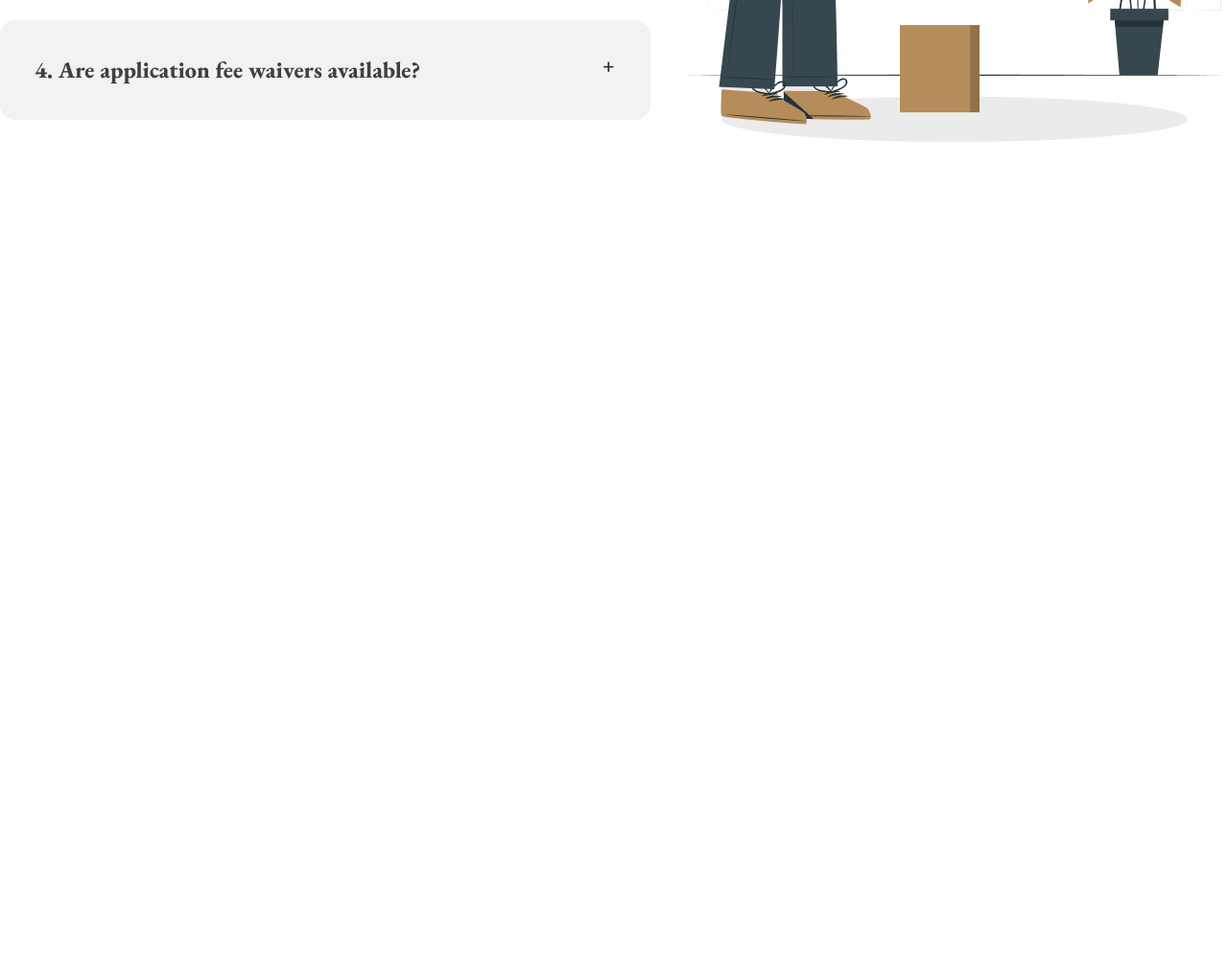
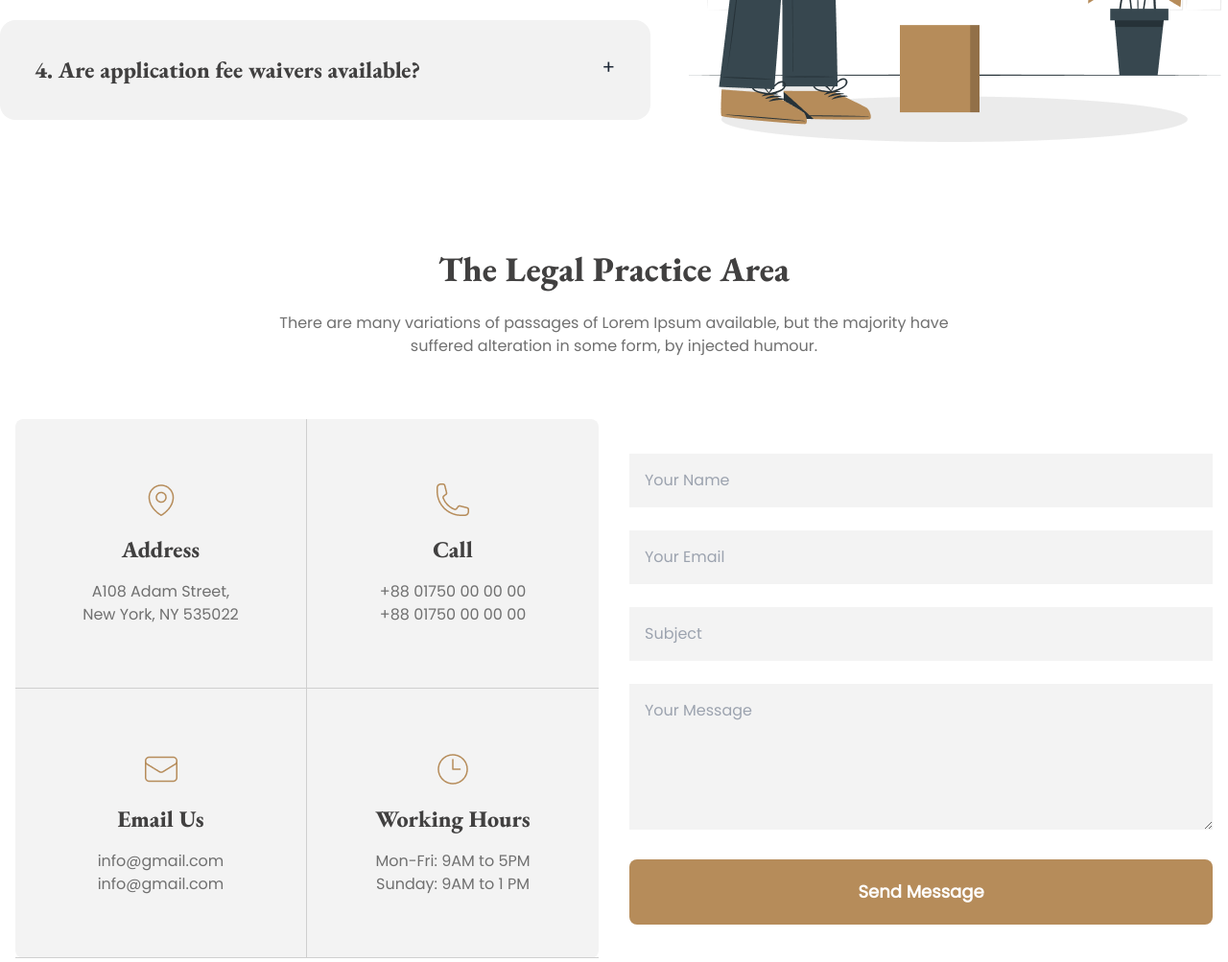
Before and after one commit to aminurjs/justice-solution, a plain HTML site: page index.html in a window 1280 px wide. Shown: the part 3207-4210 px from the top of the page at 96% size. Before the commit the page ends 3468 px from the top, so only its background shows below. Drawn offline with nearby package versions, Linux system fonts and the light colour scheme.

Commit message:
Contact area complete

```diff
--- a/index.html
+++ b/index.html
@@ -35,7 +35,7 @@
         }
     </style>
 </head>
-<body>
+<body class="bg-white">
     <header class="container max-w-7xl mx-auto">
         <div class="navbar bg-base-100 py-8">
             <div class="navbar-start">
@@ -180,6 +180,41 @@
                 <img class="w-4/5 lg:w-1/2" src="./images/faq.png" alt="">
             </div>
         </section>
+        <section class="mb-28">
+            <h2 class="garamond text-4xl text-[#414040] text-center mb-6">The Legal Practice Area</h2>
+            <p class="text-base text-center text-[#707070] mb-16 max-w-[714px] mx-auto">There are many variations of passages of Lorem Ipsum available, but the majority have suffered alteration in some form, by injected humour.</p>
+            <div class="flex gap-8 items-center flex-col lg:flex-row px-4">
+                <div class="grid grid-cols-2 bg-[#f3f3f3] rounded-lg lg:w-1/2">
+                    <div class="text-center p-16 border-b border-[#cfcfcf] border-r">
+                        <img class="inline mb-4" src="./images/location.png" alt="">
+                        <h3 class="garamond text-2xl text-[#414040] text-center mb-4">Address</h3>
+                        <p class="text-base text-center text-[#707070]">A108 Adam Street, <br> New York, NY 535022</p>
+                    </div>
+                    <div class="text-center p-16 border-b border-[#cfcfcf]">
+                        <img class="inline mb-4" src="./images/call.png" alt="">
+                        <h3 class="garamond text-2xl text-[#414040] text-center mb-4">Call</h3>
+                        <p class="text-base text-center text-[#707070]"><a href="">+88 01750 00 00 00</a><br> <a href=""> +88 01750 00 00 00</a></p>
+                    </div>
+                    <div class="text-center p-16 border-b border-[#cfcfcf] border-r">
+                        <img class="inline mb-4" src="./images/email.png" alt="">
+                        <h3 class="garamond text-2xl text-[#414040] text-center mb-4">Email Us</h3>
+                        <p class="text-base text-center text-[#707070]"><a href="">info@gmail.com</a><br> <a href=""> info@gmail.com</a></p>
+                    </div>
+                    <div class="text-center p-16 border-b border-[#cfcfcf]">
+                        <img class="inline mb-4" src="./images/time.png" alt="">
+                        <h3 class="garamond text-2xl text-[#414040] text-center mb-4">Working Hours</h3>
+                        <p class=" text-center text-[#707070]">Mon-Fri: 9AM to 5PM <br> Sunday: 9AM to 1 PM</p>
+                    </div>
+                </div>
+                <form class=" lg:w-1/2">
+                    <input type="text" class="bg-[#f3f3f3] p-4 w-full text-[#707070] text-base mb-6 outline-none" placeholder="Your Name">
+                    <input type="email" class="bg-[#f3f3f3] p-4 w-full text-[#707070] text-base mb-6 outline-none" placeholder="Your Email">
+                    <input type="text" class="bg-[#f3f3f3] p-4 w-full text-[#707070] text-base mb-6 outline-none" placeholder="Subject">
+                    <textarea class="bg-[#f3f3f3] p-4 w-full text-[#707070] text-base mb-6 outline-none" name="" id="" cols="" rows="5" placeholder="Your Message"></textarea>
+                    <input class="rounded-lg bg-button-prime hover:bg-button-hover text-white text-lg font-extrabold capitalize border-none py-5 w-full" type="submit" value="Send Message">
+                </form>
+            </div>
+        </section>
     </main>
     <footer>
 
```
